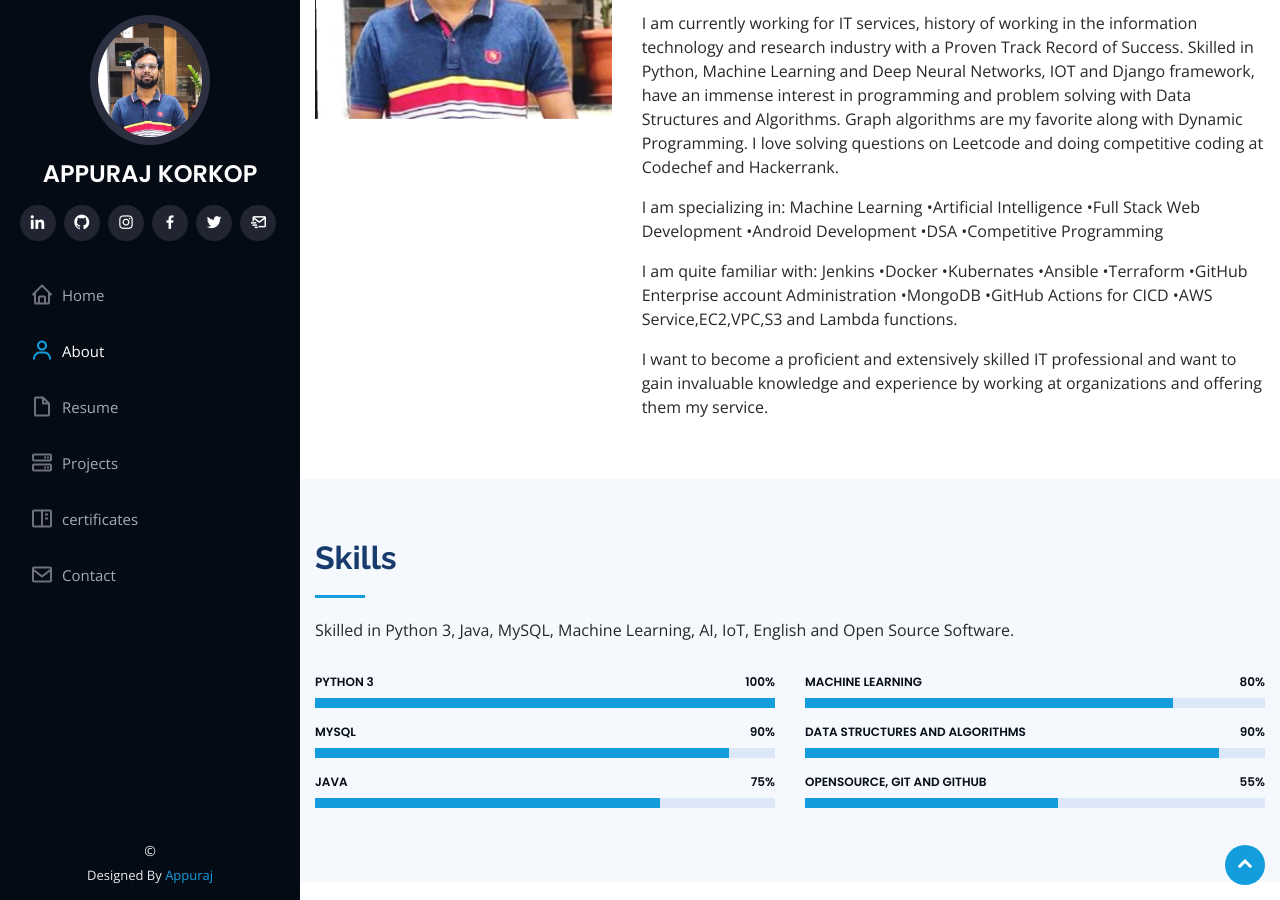
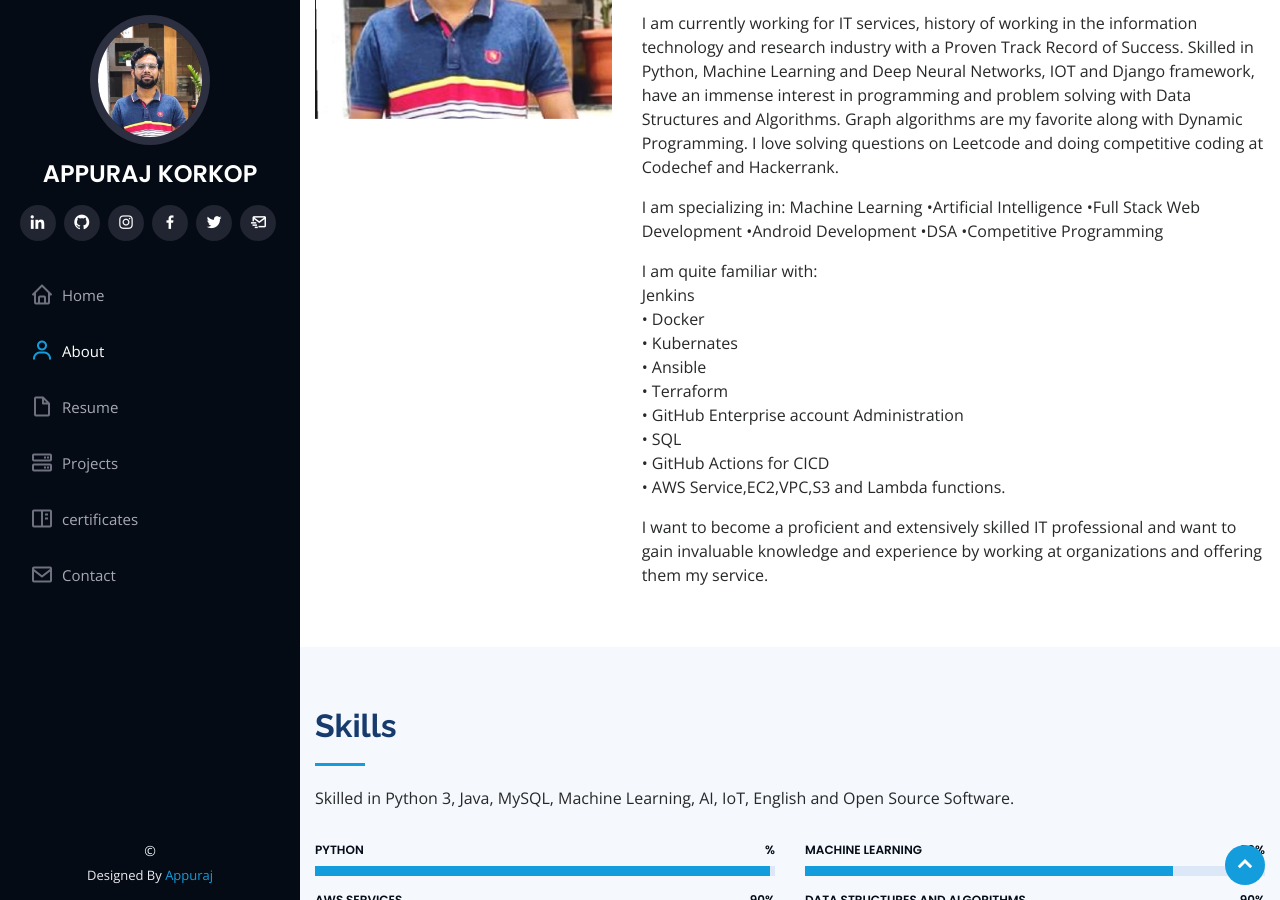
Before and after one commit to appurajk/appuraj.in, a Jekyll site: the page index.html, which Jekyll copies as it is, in a window 1280 px wide and 900 px high, scrolled down 1321 px. Built offline with Jekyll 4.4.1, drawn with Linux system fonts in a browser that asks for light colours; some of the changed text lies outside the part shown.

Commit message:
Update index.html

```diff
--- a/index.html
+++ b/index.html
@@ -98,17 +98,17 @@
                   <li><i class="icofont-rounded-right"></i> <strong>Linkedin:</strong>
 <a href="https://www.linkedin.com/in/appurajkorkop">www.linkedin.com/in/appurajkorkop</a>
  </li>
-                  <li><i class="icofont-rounded-right"></i> <strong>GitHub:</strong> <a href="https://github.com/appurajkorkop">https://github.com/appurajkorkop</a> </li>
+                  <li><i class="icofont-rounded-right"></i> <strong>GitHub:</strong> <a href="https://github.com/appurajk">https://github.com/appurajkorkop</a> </li>
                   <li><i class="icofont-rounded-right"></i> <strong>Phone:</strong> <a href="tel:+91**********"> +91-9986997378</a> </li>
                   <li><i class="icofont-rounded-right"></i> <strong>Location:</strong> Hubli, WB, India</li>
                 </ul>
               </div>
               <div class="col-lg-6">
                 <ul>
-                  <li><i class="icofont-rounded-right"></i> <strong>Age:</strong> 30</li>
-                  <li><i class="icofont-rounded-right"></i> <strong>Degree:</strong> M.Tech</li>
+                  <li><i class="icofont-rounded-right"></i> <strong>Age:</strong> 31</li>
+                  <li><i class="icofont-rounded-right"></i> <strong>Degree:</strong> M.Tech(CS)</li>
                   <li><i class="icofont-rounded-right"></i> <strong>Email:</strong>
-<a href="mailto:samirpaulb@gmail.com">appurajkorkop@gmail.com</a>
+<a href="mailto:appurajkorkop@gmail.com">appurajkorkop@gmail.com</a>
  </li>
                   <li><i class="icofont-rounded-right"></i> <strong>Software Engineer:</strong></li>
                 </ul>
@@ -121,9 +121,9 @@
 I am specializing in: Machine Learning •Artificial Intelligence •Full Stack Web Development •Android Development •DSA •Competitive Programming
 </p>
 <p>
-I am quite familiar with:
-  Jenkins •Docker  •Kubernates •Ansible •Terraform
-•GitHub Enterprise account Administration •MongoDB •GitHub Actions for CICD  •AWS Service,EC2,VPC,S3 and Lambda functions.
+I am quite familiar with:<br>
+  Jenkins <br> • Docker <br>  • Kubernates <br> • Ansible <br> • Terraform <br>
+• GitHub Enterprise account Administration <br> • SQL <br> • GitHub Actions for CICD <br> • AWS Service,EC2,VPC,S3 and Lambda functions.
 </p>
 
 <p>
@@ -152,23 +152,23 @@
           <div class="col-lg-6" data-aos="fade-up">
 
             <div class="progress">
-              <span class="skill">Python 3 <i class="val">100%</i></span>
+              <span class="skill">Python  <i class="val">%</i></span>
               <div class="progress-bar-wrap">
-                <div class="progress-bar" role="progressbar" aria-valuenow="100" aria-valuemin="0" aria-valuemax="100"></div>
+                <div class="progress-bar" role="progressbar" aria-valuenow="99" aria-valuemin="0" aria-valuemax="99"></div>
               </div>
             </div>
 
             <div class="progress">
-              <span class="skill">MySQL <i class="val">90%</i></span>
+              <span class="skill">AWS Services <i class="val">90%</i></span>
               <div class="progress-bar-wrap">
                 <div class="progress-bar" role="progressbar" aria-valuenow="90" aria-valuemin="0" aria-valuemax="100"></div>
               </div>
             </div>
 
             <div class="progress">
-              <span class="skill">Java <i class="val">75%</i></span>
+              <span class="skill">JenKins <i class="val">90%</i></span>
               <div class="progress-bar-wrap">
-                <div class="progress-bar" role="progressbar" aria-valuenow="75" aria-valuemin="0" aria-valuemax="100"></div>
+                <div class="progress-bar" role="progressbar" aria-valuenow="90" aria-valuemin="0" aria-valuemax="90"></div>
               </div>
             </div>
 
@@ -191,9 +191,9 @@
             </div>
 
             <div class="progress">
-              <span class="skill">Opensource, Git and Github<i class="val">55%</i></span>
+              <span class="skill">Opensource, Git and Github<i class="val">100%</i></span>
               <div class="progress-bar-wrap">
-                <div class="progress-bar" role="progressbar" aria-valuenow="55" aria-valuemin="0" aria-valuemax="100"></div>
+                <div class="progress-bar" role="progressbar" aria-valuenow="100" aria-valuemin="0" aria-valuemax="100"></div>
               </div>
             </div>
 
```
